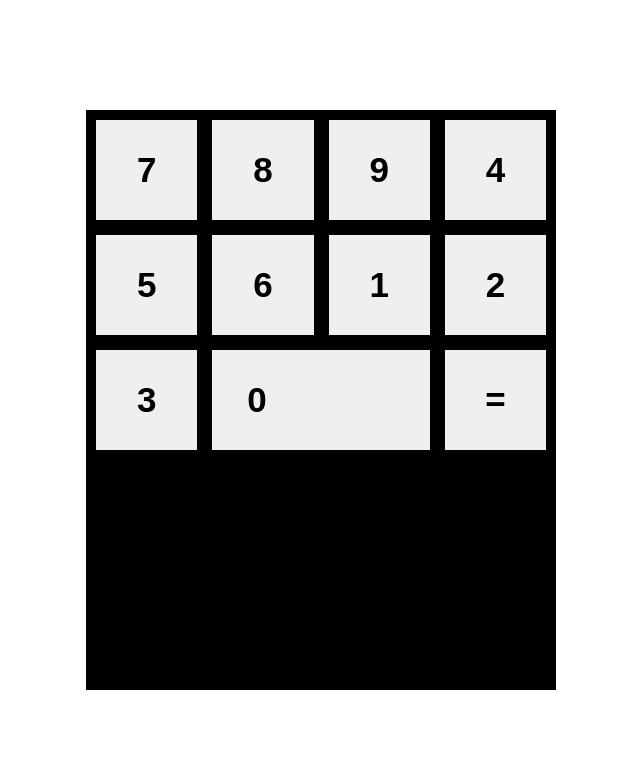
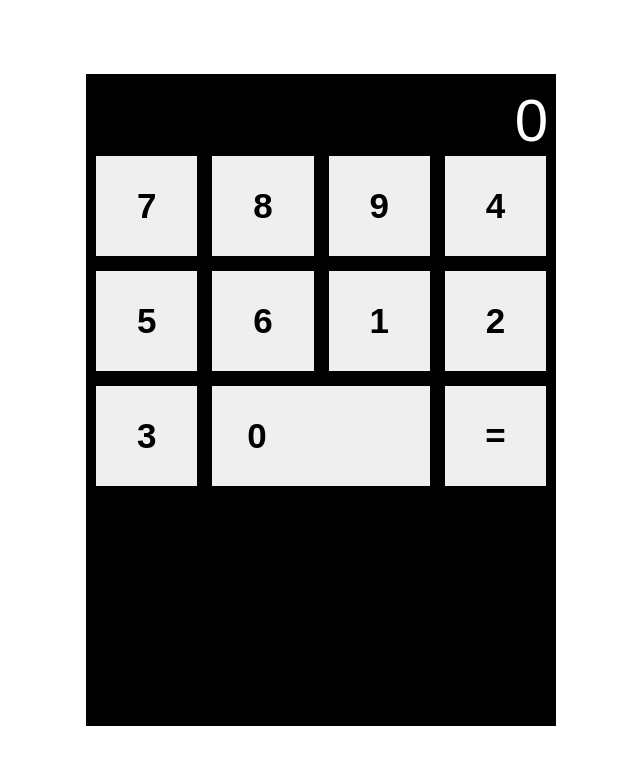
Before and after one commit to SergioGamboa-Ksquare/Calculator-Project, a plain HTML site: page index.html in a window 1280 px wide. Shown: the whole page, without its empty margins (319-959 px from the left). Drawn offline with Linux system fonts and the light colour scheme.

Commit message:
added a display area for the numbers

```diff
--- a/index.html
+++ b/index.html
@@ -34,6 +34,15 @@
         transform: translate(-50%, -50%);
         width: 450px;
     }
+    .calculator-screen {
+        width: 100%;
+        font-size: 60px;
+        height: 70px;
+        border: none;
+        background-color: rgb(0, 0, 0);
+        color: #fff;
+        text-align: right;
+    }
 
     .num-input {
         padding: 30px 0;
@@ -53,7 +62,9 @@
 </style>
 <body>
         <div class="calculator">
-
+            <div class="calculator-header">
+                <input type="text" class="calculator-screen" placeholder="0" value="0" enabled />
+            </div>
             <div class="wrapper">
                 <input type="button" class="num-input" value="7"> </input>
                 <input type="button" class="num-input" value="8"> </input>
```
